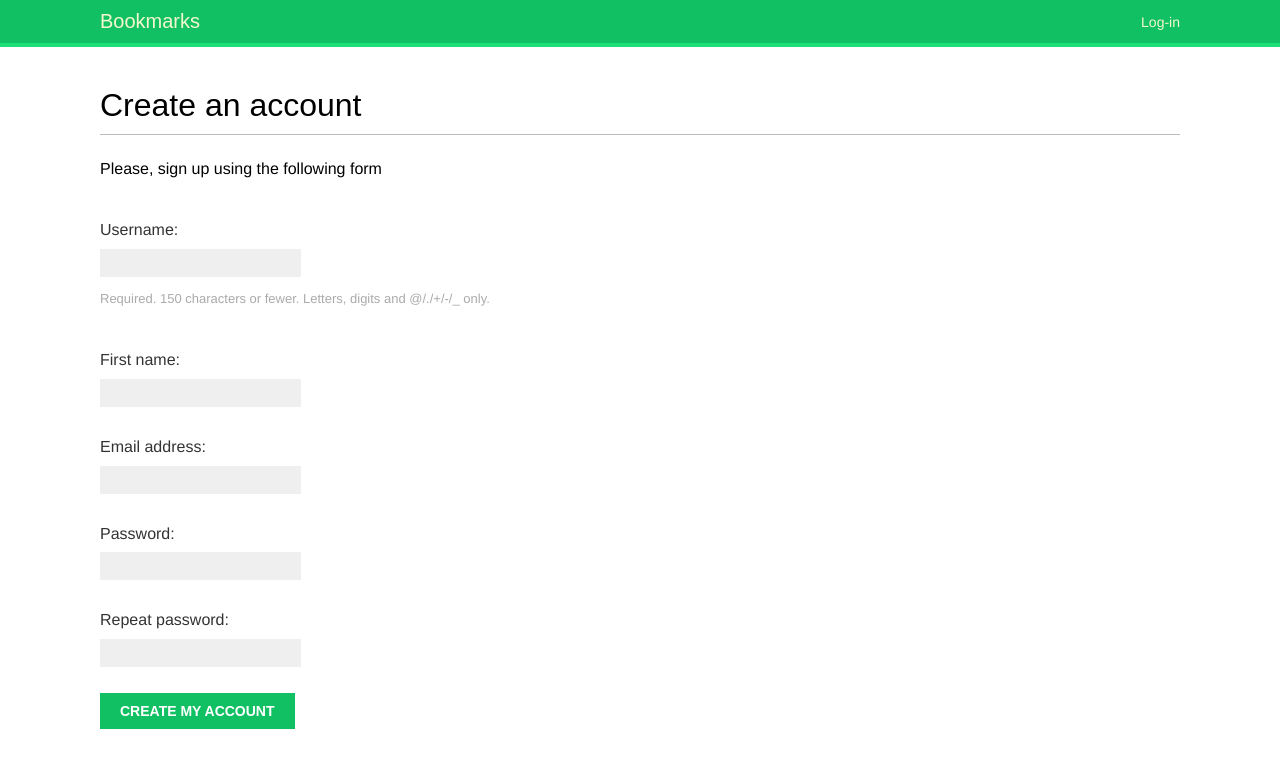
After one commit to shikerby/dpeng, a Django app: page /account/register/ in a window 1280 px wide. The commit adds this page. Shown: the top 768 px of the page. Run offline with Django 3.2, Linux system fonts and the light colour scheme; some web fonts are replaced.

Commit message:
add register

```diff
--- a/account/forms.py
+++ b/account/forms.py
@@ -1,6 +1,24 @@
 from django import forms
+from django.contrib.auth.models import User
 
 
 class LoginForm(forms.Form):
     username = forms.CharField()
     password = forms.CharField(widget=forms.PasswordInput)
+
+
+class UserRegistrationForm(forms.ModelForm):
+    password = forms.CharField(label='Password',
+                               widget=forms.PasswordInput)
+    password2 = forms.CharField(label='Repeat password',
+                                widget=forms.PasswordInput)
+
+    class Meta:
+        model = User
+        fields = ('username', 'first_name', 'email')
+
+    def clean_password2(self):
+        cd = self.cleaned_data
+        if cd['password'] != cd['password2']:
+            raise forms.ValidationError('Passwords don\'t match.')
+        return cd['password2']
--- /dev/null
+++ b/account/templates/account/register.html
@@ -0,0 +1,11 @@
+{% extends 'base.html' %}
+{% block title %}Create an account{% endblock %}
+{% block content %}
+    <h1>Create an account</h1>
+    <p>Please, sign up using the following form</p>
+    <form action="." method="post">
+        {{ user_form.as_p }}
+        {% csrf_token %}
+        <p><input type="submit" value="Create my account"></p>
+    </form>
+{% endblock %}
--- /dev/null
+++ b/account/templates/account/register_done.html
@@ -0,0 +1,6 @@
+{% extends 'base.html' %}
+{% block title %}Welcome{% endblock %}
+{% block content %}
+    <h1>Welcome {{ new_user.first_name }}!</h1>
+    <p>Your account has been successfully created. Now you can <a href="{% url 'login' %}">Log in</a>.</p>
+{% endblock %}
--- a/account/templates/registration/login.html
+++ b/account/templates/registration/login.html
@@ -8,7 +8,7 @@
       Please try again.
     </p>
   {% else %}
-    <p>Please, use the following form to log-in:</p>
+    <p>Please, use the following form to log-in: If you don't have an account <a href="{% url "register" %}">register here</a></p>
   {% endif %}
   <div class="login-form">
     <form action="{% url 'login' %}" method="post">
--- a/account/urls.py
+++ b/account/urls.py
@@ -5,4 +5,5 @@ urlpatterns = [
     # path('login/', views.user_login, name='login'),
     path('dashboard/', views.dashboard, name='dashboard'),
     path('', include('django.contrib.auth.urls')),
+    path('register/', views.register, name='register'),
 ]
--- a/account/views.py
+++ b/account/views.py
@@ -2,7 +2,26 @@ from django.http import HttpResponse
 from django.shortcuts import render
 from django.contrib.auth import authenticate, login
 from django.contrib.auth.decorators import login_required
-from .forms import LoginForm
+from .forms import LoginForm, UserRegistrationForm
+
+
+def register(request):
+    if request.method == 'POST':
+        user_form = UserRegistrationForm(request.POST)
+        if user_form.is_valid():
+            # Create a new user object but avoid saving it yet
+            new_user = user_form.save(commit=False)
+            # Set the chosen password
+            new_user.set_password(
+                user_form.cleaned_data['password'])
+            # Save the User object
+            new_user.save()
+            return render(request,
+                         'account/register_done.html',
+                         {'new_user': new_user})
+    else:
+        user_form = UserRegistrationForm()
+    return render(request, 'account/register.html', {'user_form': user_form})
 
 
 def user_login(request):
```
